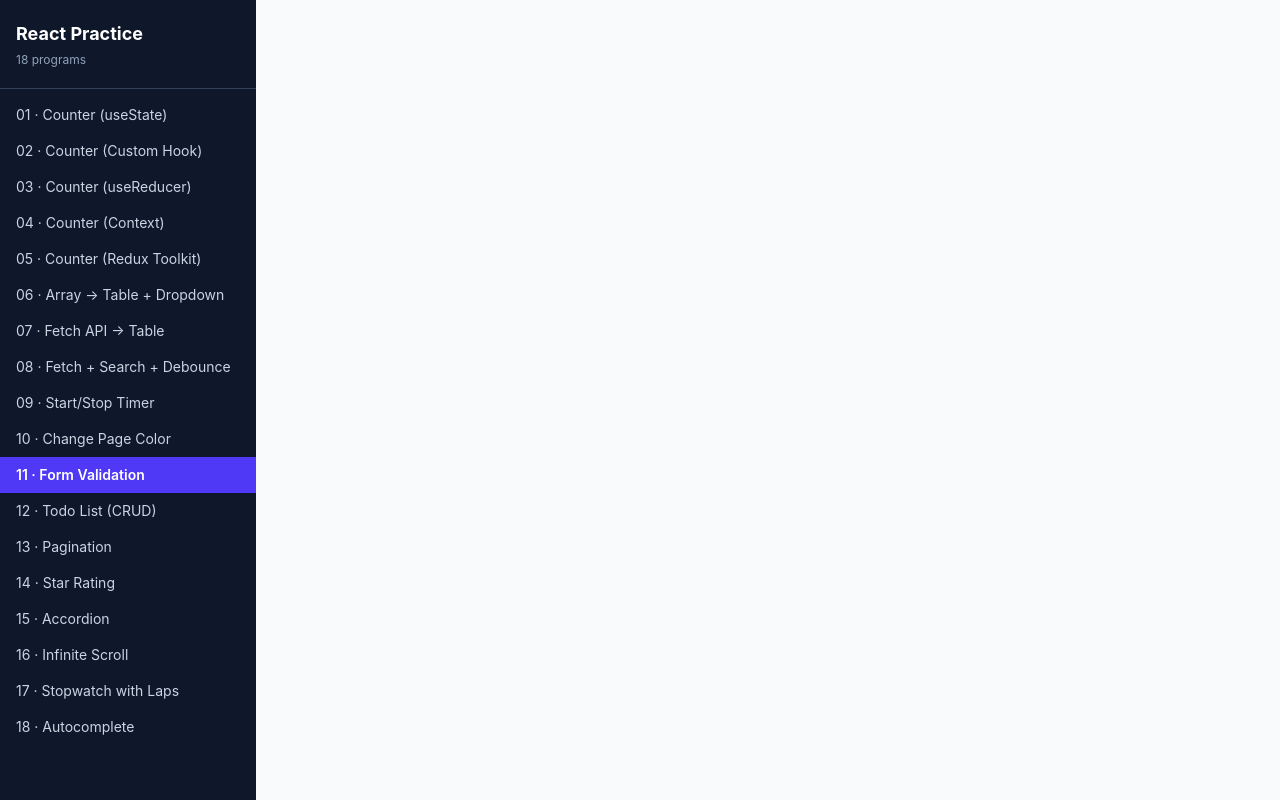
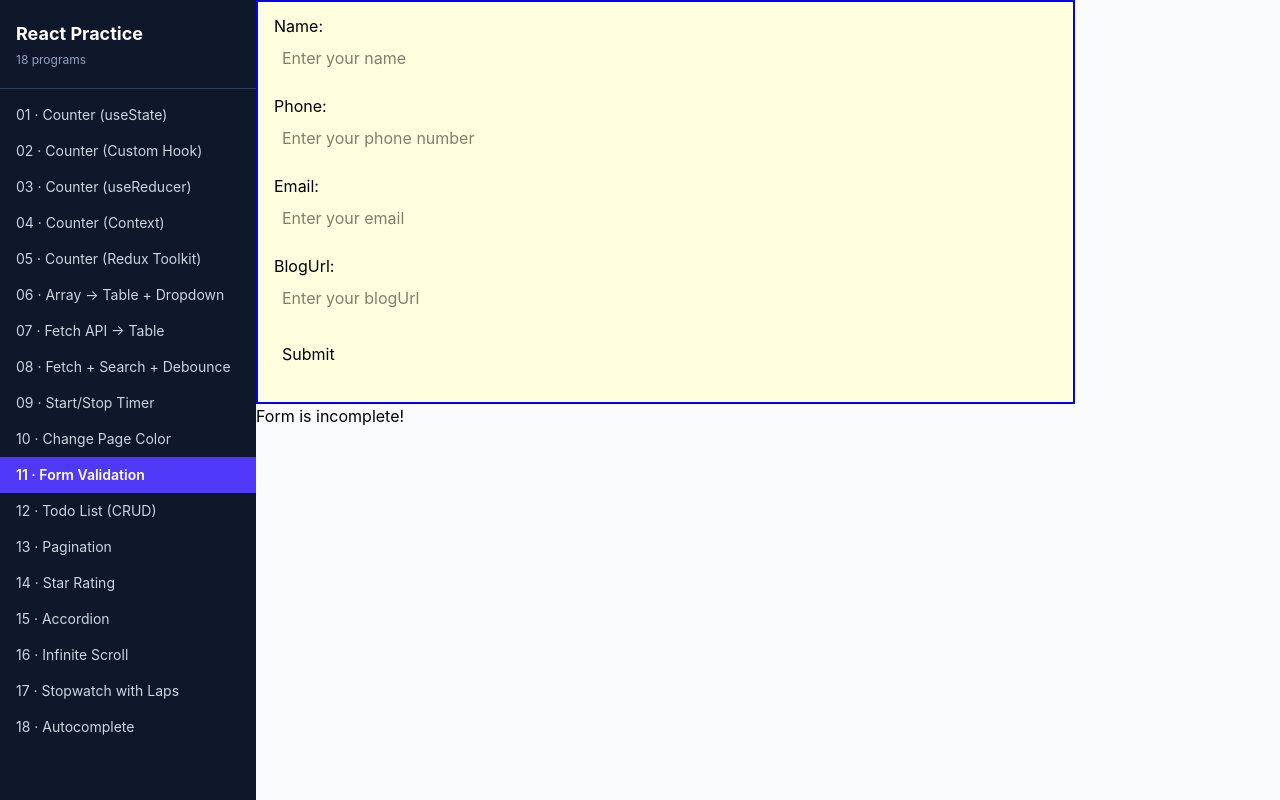
Before and after one commit to amrit-sbagga/full-stack-practice-programs, a React (Vite) app in the folder react-programs/: page /11-form-validation in a window 1280 px wide. Built offline with nearby package versions, Linux system fonts and the light colour scheme.

Commit message:
feat: Implemented form validation with name, phone, email & url

```diff
--- a/react-programs/src/programs/11-form-validation/index.tsx
+++ b/react-programs/src/programs/11-form-validation/index.tsx
@@ -1,20 +1,227 @@
+import { useState } from "react";
 /**
  * PROGRAM 11 — Form Validation
  *
- * Build a form with three fields and validate on submit.
+ * The form contains 4 fields:
  *
- * Fields and rules:
- *   Name   — required, between 3 and 30 characters
- *   Email  — required, must be a valid email format
- *   URL    — required, must start with http:// or https://
+ * Name - a string that consists of 3 and 30
+ * inclusive upper and lower
+ * english alphabetic letters only
  *
- * Requirements:
- *   - Show an inline error message below each invalid field
- *   - On successful submission show a green success message
- *   - On failure (any invalid field) show a red "Form not submitted" message
- *   - Do not submit if any field is invalid
+ * Email - a standard email address, for example
+ * user@domain.extension is valid
+ * but user@domain is not
+ *
+ * phone - a 10 digit no that does not begin with 0 or 1
+ *
+ * blog URL: a standard url that covers
+ * cases such as https://domain.extension
+ * https://domain.extension,
+ * https://www.domain.extension,
+ * www.domain.extension
+ * & domain.extension
+ *
+ *
+ * The entire form should get validated on button click
+ * based on criteria mentioned above and display
+ * message accordingly.
+ *
+ * The message form is completed should be displayed if all input fields contain valid values
+ * If one or more fields contain an invalid value,
+ * the message form is incomplete should get displayed
  */
 
-export default function FormValidation() {
-  return <div />;
+function FormValidation({ onFormSubmit } : { onFormSubmit : (val: boolean) => void}) {
+
+  const [formData, setFormData] = useState({
+    name: "",
+    phone: "",
+    email: "",
+    blogUrl: "",
+  });
+
+  const handleChange = (e: React.ChangeEvent<HTMLInputElement>) => {
+    setFormData({ ...formData, [e.target.name]: e.target.value });
+  };
+
+  const isValidName = (str : string) => {
+    if (str.length < 3 || str.length > 30) {
+      return false;
+    }
+    for (let ch of str) {
+      const code = ch.charCodeAt(0);
+      const isUpper = code >= 65 && code <= 90;
+      const isLower = code >= 97 && code <= 122;
+      if (!isUpper && !isLower) {
+        return false;
+      }
+    }
+    return true;
+  };
+
+  const isValidEmail = (email: string) => {
+    if (!email.includes("@")) {
+      return false;
+    }
+    const parts = email.split("@");
+    if (parts.length !== 2) {
+      return false;
+    }
+    const [local, domain] = parts;
+    if (!domain.includes(".")) {
+      return false;
+    }
+    return true;
+  };
+
+  const isValidPhone = (phone: string) => {
+    if (phone.length !== 10) {
+      return false;
+    }
+    if (phone[0] === "0" || phone[0] === "1") {
+      return false;
+    }
+    for (let ch of phone) {
+      if (ch < "0" || ch > "9") return false;
+    }
+    return true;
+  };
+
+  const isValidUrl = (url: string) => {
+    try {
+      let finalUrl = url;
+      if (!url.startsWith("http://") && !url.startsWith("https://")) {
+        finalUrl = "https://" + url;
+      }
+      const parsedUrl = new URL(finalUrl);
+      if (!parsedUrl.hostname.includes(".")) {
+        return false;
+      }
+      const parts = parsedUrl.hostname.split(".");
+      if (parts.length < 2) {
+        return false;
+      }
+
+      return true;
+    } catch {
+      return false;
+    }
+  };
+
+  const handleValidations = (e : React.FormEvent<HTMLFormElement>) => {
+    e.preventDefault();
+    // console.log('form submitted', e)
+
+    const isVName = isValidName(formData.name);
+    const isVPhone = isValidPhone(formData.phone);
+    const isVEmail = isValidEmail(formData.email);
+    const isVBlogUrl = isValidUrl(formData.blogUrl);
+
+    // console.log(
+    //   "isValidName, isValidPhone, isValidEmail, isValidBlogUrl => ",
+    //   isVName,
+    //   isVPhone,
+    //   isVEmail,
+    //   isVBlogUrl,
+    // );
+
+    const isFormInvalid = !isVName || !isVPhone || !isVEmail || !isVBlogUrl;
+    // console.log("isFormInvalid => ", isFormInvalid);
+    onFormSubmit(isFormInvalid);
+  };
+
+  return (
+    <>
+      <form
+        onSubmit={handleValidations}
+        style={{
+          padding: "12px 16px",
+          backgroundColor: "lightYellow",
+          width: "80%",
+          border: "2px solid blue",
+        }}
+      >
+        <div>
+          <label htmlFor="name">
+            <h4>Name:</h4>
+            <input
+              type="text"
+              style={{ marginBottom: "16px", padding: "8px" }}
+              id="name"
+              name="name"
+              value={formData.name}
+              placeholder="Enter your name"
+              onChange={handleChange}
+            />
+          </label>
+        </div>
+
+        <div>
+          <label htmlFor="phone">
+            <h4>Phone: </h4>
+            <input
+              type="tel"
+              style={{ marginBottom: "16px", padding: "8px" }}
+              id="phone"
+              name="phone"
+              value={formData.phone}
+              placeholder="Enter your phone number"
+              onChange={handleChange}
+            />
+          </label>
+        </div>
+
+        <div>
+          <label htmlFor="email">
+            <h4>Email: </h4>
+            <input
+              type="text"
+              style={{ marginBottom: "16px", padding: "8px" }}
+              id="email"
+              name="email"
+              value={formData.email}
+              placeholder="Enter your email"
+              onChange={handleChange}
+            />
+          </label>
+        </div>
+
+        <div>
+          <label htmlFor="blogUrl">
+            <h4>BlogUrl:</h4>
+            <input
+              type="text"
+              style={{ marginBottom: "16px", padding: "8px" }}
+              id="blogUrl"
+              name="blogUrl"
+              value={formData.blogUrl}
+              placeholder="Enter your blogUrl"
+              onChange={handleChange}
+            />
+          </label>
+        </div>
+        <button style={{ marginBottom: "16px", padding: "8px" }} type="submit">
+          Submit
+        </button>
+      </form>
+    </>
+  );
 }
+
+const Message = ({ formIncomplete } : { formIncomplete: boolean }) => {
+  return (
+    <div>{formIncomplete ? "Form is incomplete!" : "Form is completed!"}</div>
+  );
+};
+
+const App = () => {
+  const [formIncomplete, setFormIncomplete] = useState(true);
+  return (
+    <div>
+      <FormValidation onFormSubmit={(val) => setFormIncomplete(val)} />
+      <Message formIncomplete={formIncomplete} />
+    </div>
+  );
+};
+
+export default App;
```
